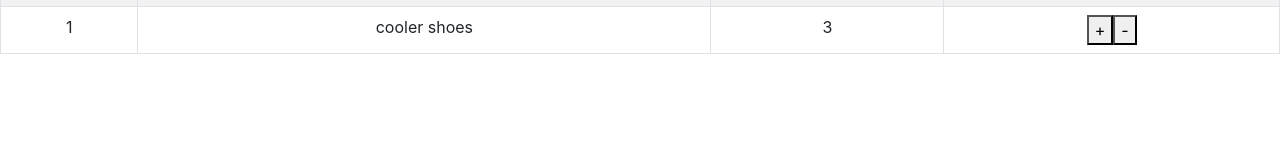
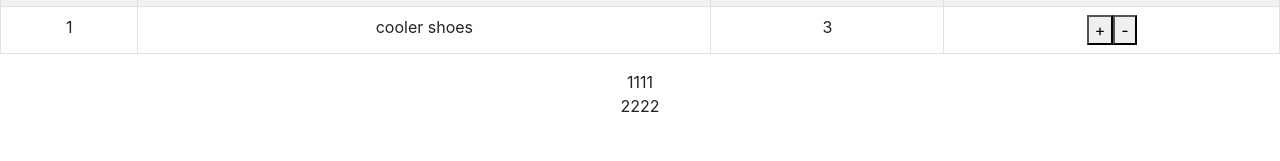
Before and after one commit to yoycode/react-shoe-shop, a React (Create React App) app: page /cart in a window 1280 px wide. Shown: the part 139-300 px from the top of the page. Built offline with nearby package versions, Linux system fonts and the light colour scheme.

Commit message:
lazy loading, memo

```diff
--- a/src/App.js
+++ b/src/App.js
@@ -1,10 +1,12 @@
 /*eslint-disable*/
-import React, { useState, useContext } from 'react'
+import React, { useState, useContext, lazy, Suspense } from 'react'
 import { Navbar, Container, Nav, NavDropdown, Carousel } from 'react-bootstrap'
 import './App.css';
 import Data from './data.js';
 import Card from './Card';
-import Detail from './Detail';
+// import Detail from './Detail';
+// let Detail = lazy(() => { return import('./Detail.js') })
+let Detail = lazy(() => import('./Detail.js'))
 import Cart from './Cart';
 import axios from 'axios';
 
@@ -103,7 +105,9 @@ function App() {
         </Route>
         <Route path="/detail/:id">
           <inventoryContext.Provider value={inventory}>
-            <Detail shoes={shoes} inventory={inventory} setInventory={setInventory} />
+            <Suspense fallback={<div>로딩중이에요</div>}>
+              <Detail shoes={shoes} inventory={inventory} setInventory={setInventory} />
+            </Suspense>
           </inventoryContext.Provider>
         </Route>
 
--- a/src/Card.js
+++ b/src/Card.js
@@ -1,11 +1,13 @@
 import React, { useState, useContext } from 'react';
+import { useHistory } from 'react-router-dom';
 import { inventoryContext } from './App'
 
 const Card = (props) => {
   let inventory = useContext(inventoryContext);
+  let history = useHistory();
 
   return (
-    <div className="col-md-4">
+    <div className="col-md-4" onClick={() => { history.push(`/detail/${props.shoes.id}`) }}>
       <img src={'https://codingapple1.github.io/shop/shoes' + (props.i + 1) + '.jpg'} width="100%" />
       <h4> {props.shoes.title} </h4>
       <p> {props.shoes.content} & {props.shoes.price} </p>
--- a/src/Cart.js
+++ b/src/Cart.js
@@ -1,5 +1,5 @@
 import { connect, useSelector, useDispatch } from 'react-redux';
-import React from 'react';
+import React, { useEffect, memo } from 'react';
 import { Table } from 'react-bootstrap'
 
 const Cart = (props) => {
@@ -27,8 +27,8 @@ const Cart = (props) => {
                   <td>{item.name}</td>
                   <td>{item.quan}</td>
                   <td>
-                    <button onClick={() => { dispatch({ type: 'inc' }) }}> + </button>
-                    <button onClick={() => { dispatch({ type: 'dec' }) }}> - </button>
+                    <button onClick={() => { dispatch({ type: 'inc', payload: item.id }) }}> + </button>
+                    <button onClick={() => { dispatch({ type: 'dec', payload: item.id }) }}> - </button>
                   </td>
                 </tr>
               )
@@ -44,9 +44,28 @@ const Cart = (props) => {
           </div>)
           : null
       }
+
+      <Parent name="yoy12" age="28" />
     </div>
   );
 };
+
+function Parent(props) {
+  return (
+    <div>
+      <Child1 name={props.name} />
+      <Child2 age={props.age} />
+    </div>
+  )
+}
+function Child1() {
+  useEffect(() => { console.log('렌더링됨1') });
+  return <div>1111</div>
+}
+let Child2 = memo(function () {
+  useEffect(() => { console.log('렌더링됨2') });
+  return <div>2222</div>
+});
 
 // // store안에 있던 데이터를 가져와서 props로 return 해주는 함수
 // function storeToProps(state) {
--- a/src/Detail.js
+++ b/src/Detail.js
@@ -65,7 +65,7 @@ const Detail = (props) => {
           <Info inventory={props.inventory}></Info>
           <button className="btn btn-danger" onClick={() => {
             props.setInventory([9, 10, 12])
-            props.dispatch({ type: 'addItem', payload: { id: 2, name: 'new shoes', quan: 4 } })
+            props.dispatch({ type: 'addItem', payload: { id: item.id, name: item.title, quan: 1 } })
             history.push('/cart')
           }}>주문하기</button>
           <button className="btn btn-danger" onClick={() => {
@@ -91,6 +91,8 @@ const Detail = (props) => {
         <TabContent tab={tab} setSwitchTransition={setSwitchTransition} />
       </CSSTransition>
 
+      <TabContent2 tab={tab} setSwitchTransition={setSwitchTransition} />
+
     </div >
   );
 };
@@ -108,6 +110,19 @@ function TabContent(props) {
   } else if (props.tab === 2) {
     return <div> 2번째 내용입니다</div>
   }
+}
+
+function TabContent2(props) {
+  var tabUI = {
+    0: <p>상품정보</p>,
+    1: <p>배송정보</p>,
+    2: <p>환불약관</p>,
+  }
+  return (
+    <div>
+      {tabUI[props.tab]}
+    </div>
+  )
 }
 
 
--- a/src/index.js
+++ b/src/index.js
@@ -23,16 +23,22 @@ function reducer(state = initState, action) {
 
   if (action.type === 'addItem') {
     let copy = [...state];
-    // 만약 id가 같은 상품이 있으면 추가하지말고 수량만 추가해주세요 라는 로직도 추가 가능
-    copy.push(action.payload);
-    return copy;
+    // 만약 id가 같은 상품이 있으면 추가하지말고 수량만 추가
+    let found = state.findIndex((x) => { return x.id === action.payload.id }) // 있으면 index, 없으면 -1
+    if (found >= 0) {
+      copy[found].quan++;
+      return copy;
+    } else {
+      copy.push(action.payload);
+      return copy;
+    }
   } else if (action.type === 'inc') {
     let copy = [...state];  // 완벽한 독립적인 copy본이 생김
-    copy[0].quan++;
+    copy[action.payload].quan++;
     return copy
   } else if (action.type === 'dec') {
     let copy = [...state];
-    copy[0].quan--;
+    copy[action.payload].quan--;
     return copy
   } else {
     return state
```
